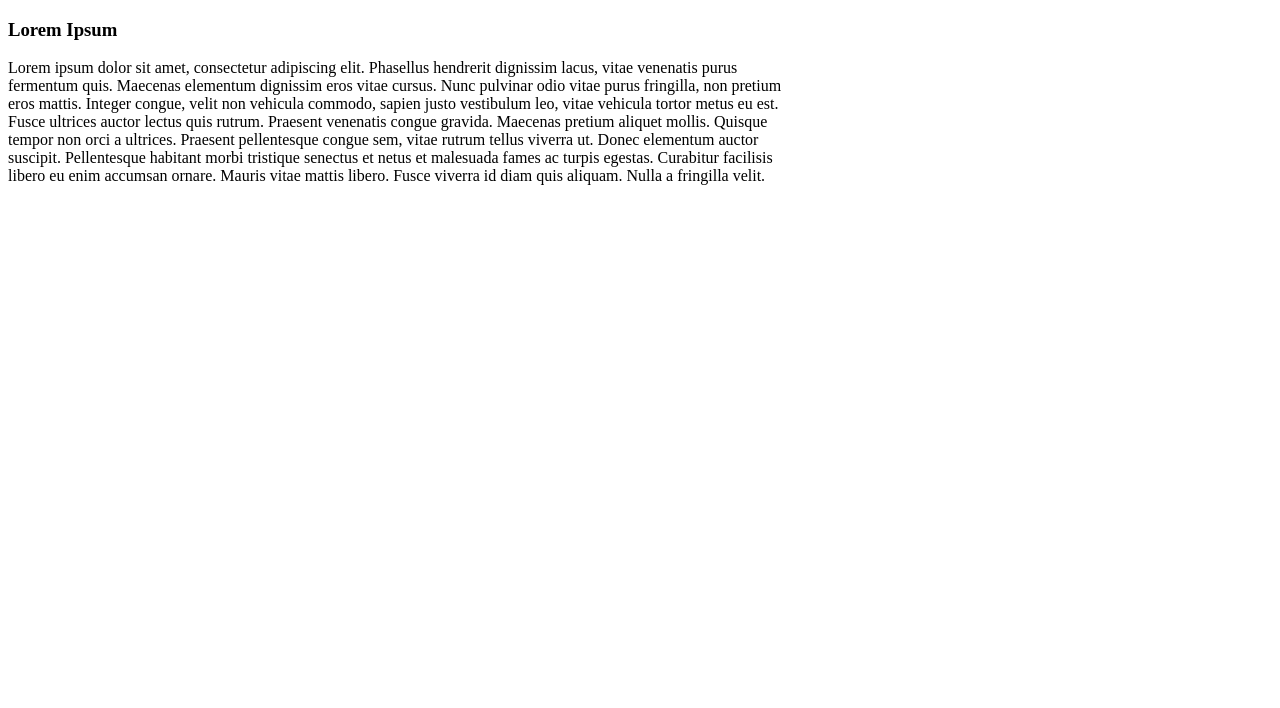
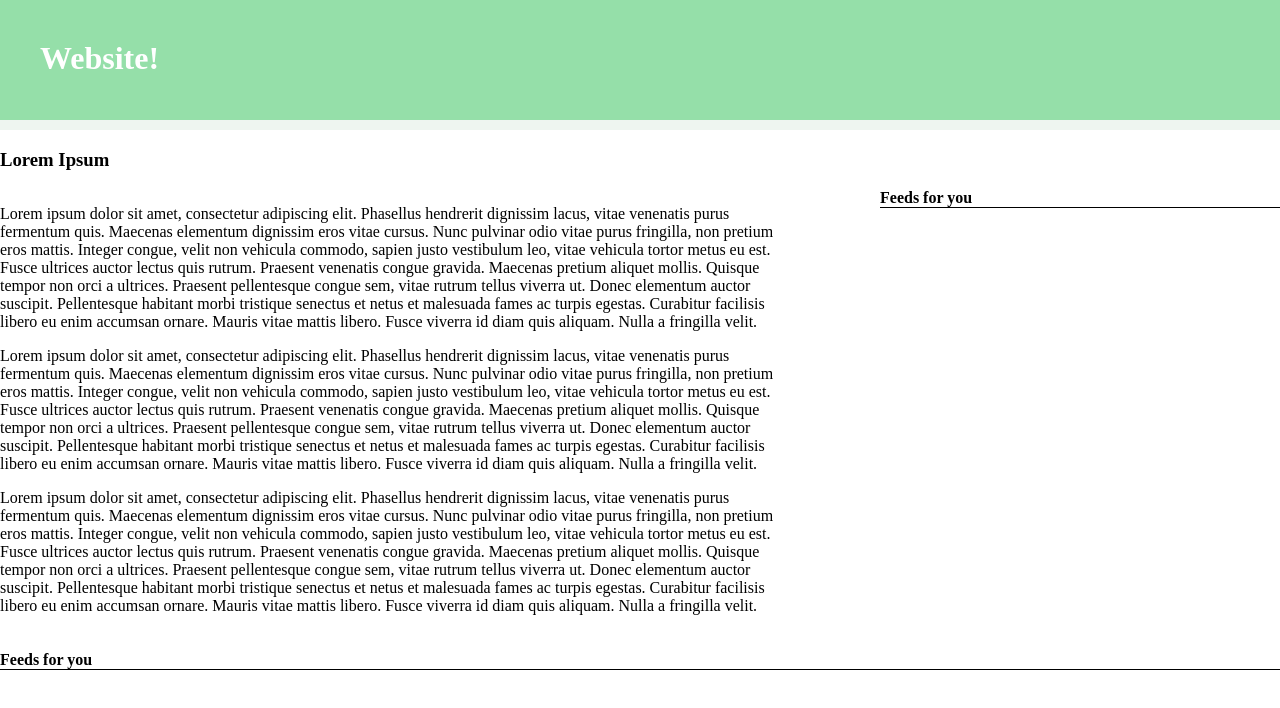
Before and after one commit to reichamir/feeds-widget, a plain HTML site: page external-site/index.html in a window 1280 px wide. Drawn offline with Linux system fonts and the light colour scheme; no server answers.

Commit message:
Style changes

```diff
--- a/external-site/index.css
+++ b/external-site/index.css
@@ -1,3 +1,27 @@
+body {
+    margin: 0px 0px 50px 0px;
+}
+
+header {
+    background: #95DFA9;
+    color: white;
+    height: 80px;
+    padding-top: 40px;
+    padding-left: 40px;
+    margin-top: 0px;
+    border-bottom: 10px solid #EEF5F0;
+}
+
+header > h1 {
+    margin-top: 0px;
+}
+
+h4 {
+    margin-top: 0px;
+    margin-bottom: 5px;
+    border-bottom: 1px solid black;
+}
+
 .page-container {
     width: 100%;
     max-width: 1400px;
--- a/external-site/index.html
+++ b/external-site/index.html
@@ -4,26 +4,55 @@
     <link href="index.css" rel='stylesheet' type = 'text/css'>
 </head>
 <body>
+    <header>
+        <h1>Website!</h1>
+    </header>
+
+
     <div class="page-container">
         <h3>Lorem Ipsum</h3>
 
         <article>
             <div class="article-body">
-                Lorem ipsum dolor sit amet, consectetur adipiscing elit. Phasellus hendrerit dignissim lacus, vitae venenatis purus fermentum quis. Maecenas elementum dignissim eros vitae cursus. Nunc pulvinar odio vitae purus fringilla, non pretium eros mattis. Integer congue, velit non vehicula commodo, sapien justo vestibulum leo, vitae vehicula tortor metus eu est. Fusce ultrices auctor lectus quis rutrum. Praesent venenatis congue gravida. Maecenas pretium aliquet mollis. Quisque tempor non orci a ultrices. Praesent pellentesque congue sem, vitae rutrum tellus viverra ut. Donec elementum auctor suscipit. Pellentesque habitant morbi tristique senectus et netus et malesuada fames ac turpis egestas. Curabitur facilisis libero eu enim accumsan ornare. Mauris vitae mattis libero. Fusce viverra id diam quis aliquam. Nulla a fringilla velit.
+                <p>
+                    Lorem ipsum dolor sit amet, consectetur adipiscing elit. Phasellus hendrerit dignissim lacus, vitae venenatis purus fermentum quis. Maecenas elementum dignissim eros vitae cursus. Nunc pulvinar odio vitae purus fringilla, non pretium eros mattis. Integer congue, velit non vehicula commodo, sapien justo vestibulum leo, vitae vehicula tortor metus eu est. Fusce ultrices auctor lectus quis rutrum. Praesent venenatis congue gravida. Maecenas pretium aliquet mollis. Quisque tempor non orci a ultrices. Praesent pellentesque congue sem, vitae rutrum tellus viverra ut. Donec elementum auctor suscipit. Pellentesque habitant morbi tristique senectus et netus et malesuada fames ac turpis egestas. Curabitur facilisis libero eu enim accumsan ornare. Mauris vitae mattis libero. Fusce viverra id diam quis aliquam. Nulla a fringilla velit.
+                </p>
+                <p>
+                    Lorem ipsum dolor sit amet, consectetur adipiscing elit. Phasellus hendrerit dignissim lacus, vitae venenatis purus fermentum quis. Maecenas elementum dignissim eros vitae cursus. Nunc pulvinar odio vitae purus fringilla, non pretium eros mattis. Integer congue, velit non vehicula commodo, sapien justo vestibulum leo, vitae vehicula tortor metus eu est. Fusce ultrices auctor lectus quis rutrum. Praesent venenatis congue gravida. Maecenas pretium aliquet mollis. Quisque tempor non orci a ultrices. Praesent pellentesque congue sem, vitae rutrum tellus viverra ut. Donec elementum auctor suscipit. Pellentesque habitant morbi tristique senectus et netus et malesuada fames ac turpis egestas. Curabitur facilisis libero eu enim accumsan ornare. Mauris vitae mattis libero. Fusce viverra id diam quis aliquam. Nulla a fringilla velit.
+                </p>
+                <p>
+                    Lorem ipsum dolor sit amet, consectetur adipiscing elit. Phasellus hendrerit dignissim lacus, vitae venenatis purus fermentum quis. Maecenas elementum dignissim eros vitae cursus. Nunc pulvinar odio vitae purus fringilla, non pretium eros mattis. Integer congue, velit non vehicula commodo, sapien justo vestibulum leo, vitae vehicula tortor metus eu est. Fusce ultrices auctor lectus quis rutrum. Praesent venenatis congue gravida. Maecenas pretium aliquet mollis. Quisque tempor non orci a ultrices. Praesent pellentesque congue sem, vitae rutrum tellus viverra ut. Donec elementum auctor suscipit. Pellentesque habitant morbi tristique senectus et netus et malesuada fames ac turpis egestas. Curabitur facilisis libero eu enim accumsan ornare. Mauris vitae mattis libero. Fusce viverra id diam quis aliquam. Nulla a fringilla velit.
+                </p>
             </div>
 
-            <div id="feedsContainerTop"></div>
+            <div id="feedsContainerTop">
+                <h4>Feeds for you</h4>
+            </div>
         </article>
 
-        <div id="feedsContainerBottom"></div>
+        <div id="feedsContainerBottom">
+            <h4>Feeds for you</h4>
+        </div>
     </div>
 
     <script>
         (function(scriptTagId, scriptSrc, cssTagId, cssHref, onLoadCallback){
-            loadJsFile(scriptTagId, scriptSrc, onLoadCallback);
-			loadCssFile(cssTagId, cssHref);
+            var onFileLoaded = (function allDependenciesLoadedHandler(onLoadCallback) {
+                var loadedFileCount = 0;
 
-            function loadJsFile(scriptTagId, scriptSrc, onLoadCallback) {
+                return function() {
+                    loadedFileCount++;
+                    var isAllDependenciesLoaded = loadedFileCount == 2;
+                    if (isAllDependenciesLoaded) {
+                        onLoadCallback();
+                    }
+                }
+            })(onLoadCallback);
+
+            loadJsFile(scriptTagId, scriptSrc, onFileLoaded);
+			loadCssFile(cssTagId, cssHref, onFileLoaded);
+
+            function loadJsFile(scriptTagId, scriptSrc, onFileLoaded) {
                 if (document.getElementById(scriptTagId)) {
                     return;
                 }
@@ -34,21 +63,10 @@
                 script.type = "text/javascript";
                 document.body.appendChild(script);
 
-                if (script.readyState) {
-                    script.onreadystatechange = function(){
-                        if (script.readyState == "loaded" || script.readyState == "complete"){
-                            script.onreadystatechange = null;
-                            onLoadCallback();
-                        }
-                    };
-                } else {
-                    script.onload = function(){
-                        onLoadCallback();
-                    };
-                }
+                observeFileLoad(script, onFileLoaded);
             }
 
-            function loadCssFile(cssTagId, cssHref) {
+            function loadCssFile(cssTagId, cssHref, onFileLoaded) {
                 if (document.getElementById(cssTagId)) {
                     return;
                 }
@@ -58,11 +76,27 @@
                 link.type = 'text/css';
                 link.href = cssHref;
                 document.body.appendChild(link);
+
+                observeFileLoad(link, onFileLoaded);
             }
 
-        }('feedsWidgetScript', '../dist/js/bundle.js', 'feedsWidgetStyle', '../dist/style/main.css', onLoadWidgetScript));
+            function observeFileLoad(file, onFileLoadedCallback) {
+                if (file.readyState) {
+                    file.onreadystatechange = function(){
+                        if (file.readyState == "loaded" || file.readyState == "complete"){
+                            file.onreadystatechange = null;
+                            onFileLoadedCallback();
+                        }
+                    };
+                } else {
+                    file.onload = function(){
+                        onFileLoadedCallback();
+                    };
+                }
+            }
+        }('feedsWidgetScript', '../dist/js/bundle.js', 'feedsWidgetStyle', '../dist/style/main.css', onWidgetLoad));
 
-        function onLoadWidgetScript() {
+        function onWidgetLoad() {
             var feedsWidget = new feedsWidgetNs.feedsWidget('taboola-templates', 'f9040ab1b9c802857aa783c469d0e0ff7e7366e4', '214321562187');
 
             feedsWidget.render('feedsContainerTop', 2, 'column');
```
Also changed, not shown: README.md, dist/js/bundle.js, dist/style/main.css.
